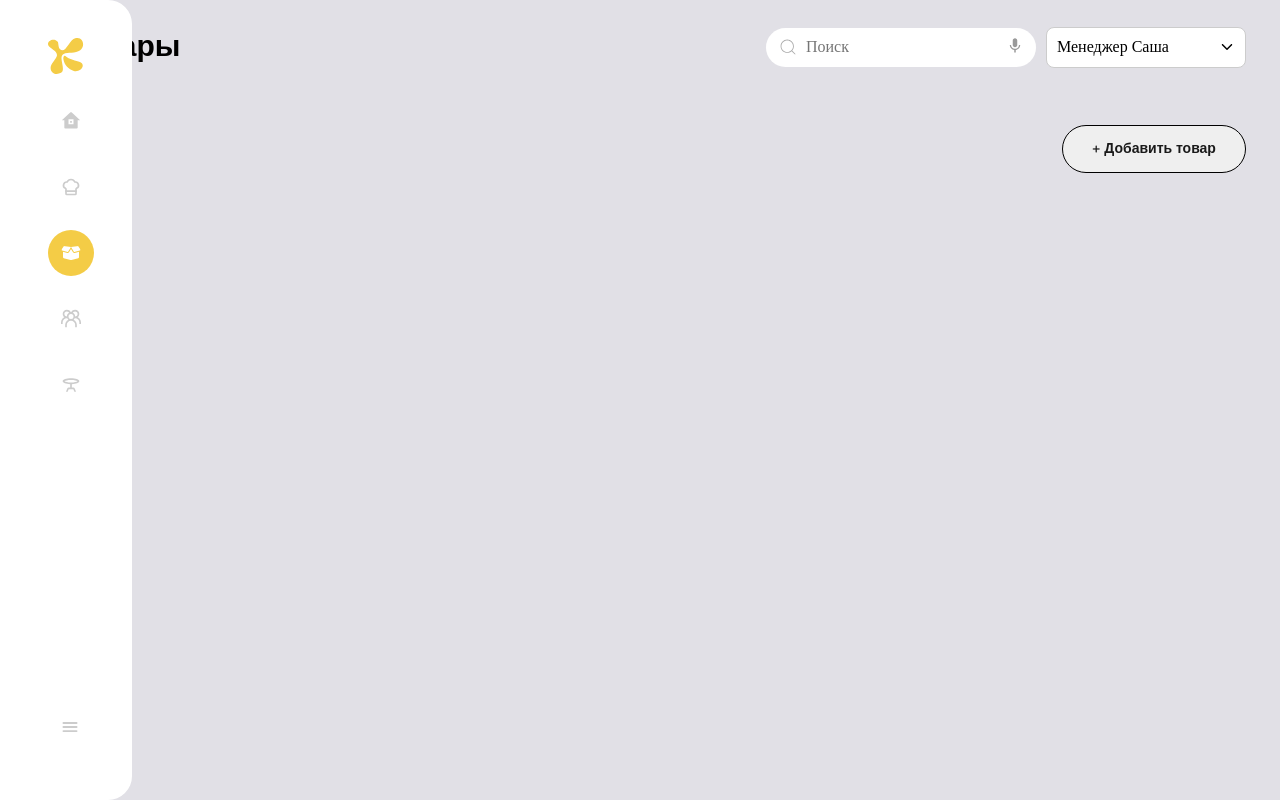
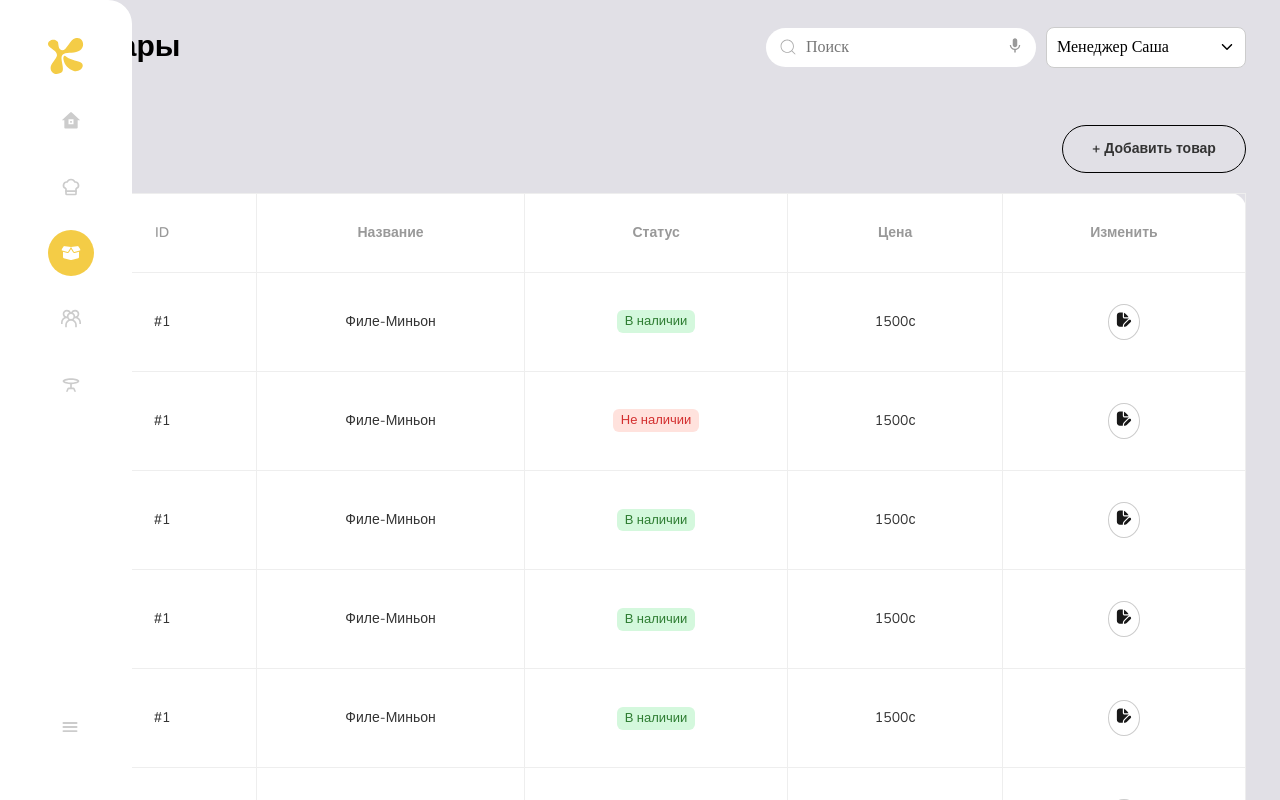
Before and after one commit to Salohiddin231/MenuGroup, a React (Vite) app: page /stuff in a window 1280 px wide. Shown: the top 800 px of the page. Built offline with nearby package versions, Linux system fonts and the light colour scheme; a web font is replaced by a local one.

Commit message:
update_stuff

```diff
--- a/src/assets/scss/modules/_stuff.scss
+++ b/src/assets/scss/modules/_stuff.scss
@@ -1,24 +1,93 @@
 .stuff {
+
+    .stuff_wrapper {
 
         .stuff_head {
             display: flex;
-        justify-content: end;
+            justify-content: flex-end;
+            margin-bottom: 20px;
 
             .stuff_btn {
-            box-sizing: border-box;
-            border: 1px solid rgb(0, 0, 0);
+                border: 1px solid #000;
                 border-radius: 50px;
                 width: 184px;
                 height: 48px;
-            color: $text-9;
+                color: #333;
                 font-family: $font-nunito;
                 font-size: 14px;
                 font-weight: 700;
-            line-height: 100%;
+                cursor: pointer;
+                background: transparent;
+            }
+        }
+
+        .stuff_table {
+            background-color: $white;
+            width: 100%;
+            height: auto;
+            border-radius: 16px;
+
+
+            .stuff_table_item {
+                width: 100%;
+                border-collapse: collapse;
+                font-family: $font-nunito;
+
+                th,
+                td {
+                    padding: 31px 80px ;
+                    text-align: center;
+                    border: 1px solid #eee;
+                }
+
+                th {
+                    color: #999;
+                    font-weight: 600;
+                    font-size: 14px;
+                }
+
+                td {
+                    font-size: 14px;
+                    color: #333;
+                }
+
+                .status {
+                    padding: 4px 8px;
+                    border-radius: 6px;
+                    font-size: 13px;
+                    font-weight: 500;
+                    display: inline-block;
+
+                    &.available {
+                        background-color: #d4f8dd;
+                        color: #2e7d32;
+                    }
+
+                    &.absent {
+                        background-color: #ffe2dd;
+                        color: #d32f2f;
+                    }
+                }
+
+                .edit_btn {
+                    background: none;
+                    border: 1px solid #ccc;
+                    border-radius: 50%;
+                    padding: 6px;
+                    cursor: pointer;
+
+                    img {
+                        width: 18px;
+                        height: 18px;
+                    }
+                }
             }
         }
     }
 
+
+
+}
    .modal_overlay {
         position: fixed;
         top: 0;
@@ -169,6 +238,7 @@
                 }
             }
         }
+    }
 
     .modal_wrapper2 {
         padding-top: 26px;
@@ -263,6 +333,6 @@
             font-size: 14px;
             font-weight: 700;
             line-height: 100%;
+            background: transparent;
         }
     }
-}
--- a/src/modules/Stuff/Stuff.jsx
+++ b/src/modules/Stuff/Stuff.jsx
@@ -1,9 +1,10 @@
+import StuffUpdate from '../../assets/svg/StuffUpdate.svg'
 import React, { useState } from "react";
 import AddStuffImg from '../../assets/svg/AddStuff.svg'
+import StuffTable from './StuffItem/StuffTable'
 import Header from '../../components/Header/Header'
 
 function StuffModal({ onClose }) {
-  // Функция для закрытия только при клике по overlay
   const handleOverlayClick = (e) => {
     if (e.target.classList.contains('modal_overlay')) {
       onClose();
@@ -61,19 +62,45 @@ function StuffModal({ onClose }) {
     </>
   );
 }
-
 export default function Stuff() {
   const [showModal, setShowModal] = useState(false);
 
   return (
     <>
-      <Header text={'Товары'}/>
+      <Header text={'Товары'} />
       <section className="stuff">
         <div className="container">
-          <div className="stuff_head">
-            <button className="stuff_btn" onClick={() => setShowModal(true)}>
-              + Добавить товар
-            </button>
+          <div className="stuff_wrapper">
+            <div className="stuff_head">
+              <button className="stuff_btn" onClick={() => setShowModal(true)}>
+                + Добавить товар
+              </button>
+            </div>
+            <div className="stuff_table">
+              <table className="stuff_table_item">
+                <thead>
+                  <tr>
+                    <th>ID</th>
+                    <th>Название</th>
+                    <th>Статус</th>
+                    <th>Цена</th>
+                    <th>Изменить</th>
+                  </tr>
+                </thead>
+                <StuffTable classes={"status available"} num={"#1"} names={"Филе-Миньон"} slock={"В наличии"} price={"1500с"} fotoupdate={StuffUpdate} />
+                <StuffTable classes={"status absent"} num={"#1"} names={"Филе-Миньон"} slock={"Не наличии"} price={"1500с"} fotoupdate={StuffUpdate} />
+                <StuffTable classes={"status available"} num={"#1"} names={"Филе-Миньон"} slock={"В наличии"} price={"1500с"} fotoupdate={StuffUpdate} />
+                <StuffTable classes={"status available"} num={"#1"} names={"Филе-Миньон"} slock={"В наличии"} price={"1500с"} fotoupdate={StuffUpdate} />
+                <StuffTable classes={"status available"} num={"#1"} names={"Филе-Миньон"} slock={"В наличии"} price={"1500с"} fotoupdate={StuffUpdate} />
+                <StuffTable classes={"status available"} num={"#1"} names={"Филе-Миньон"} slock={"В наличии"} price={"1500с"} fotoupdate={StuffUpdate} />
+                <StuffTable classes={"status available"} num={"#1"} names={"Филе-Миньон"} slock={"В наличии"} price={"1500с"} fotoupdate={StuffUpdate} />
+                <StuffTable classes={"status available"} num={"#1"} names={"Филе-Миньон"} slock={"В наличии"} price={"1500с"} fotoupdate={StuffUpdate} />
+                <StuffTable classes={"status available"} num={"#1"} names={"Филе-Миньон"} slock={"В наличии"} price={"1500с"} fotoupdate={StuffUpdate} />
+                <StuffTable classes={"status available"} num={"#1"} names={"Филе-Миньон"} slock={"В наличии"} price={"1500с"} fotoupdate={StuffUpdate} />
+                <StuffTable classes={"status available"} num={"#1"} names={"Филе-Миньон"} slock={"В наличии"} price={"1500с"} fotoupdate={StuffUpdate} />
+                <StuffTable classes={"status available"} num={"#1"} names={"Филе-Миньон"} slock={"В наличии"} price={"1500с"} fotoupdate={StuffUpdate} />
+              </table>
+            </div>
           </div>
         </div>
       </section>
--- /dev/null
+++ b/src/modules/Stuff/StuffItem/StuffTable.jsx
@@ -0,0 +1,22 @@
+import React from 'react'
+
+export default function StuffTable({ num, names, price, slock, fotoupdate, classes }) {
+    return (
+        <tbody>
+            <tr className="stuff_table_wrap">
+                <td>{num}</td>
+                <td>{names}</td>
+                <td><span className={classes}>{slock}</span></td>
+                <td>{price}</td>
+                <td>
+                    <div className="stuff_table_btn_wrap">
+                        <button className="edit_btn">
+                            <img src={fotoupdate} alt="edit" />
+                        </button>
+                    </div>
+                </td>
+            </tr>
+        </tbody>
+
+    )
+}
```
Also changed, not shown: src/assets/svg/StuffUpdate.svg (added). Lines whose indentation alone changed are shown as unchanged.
